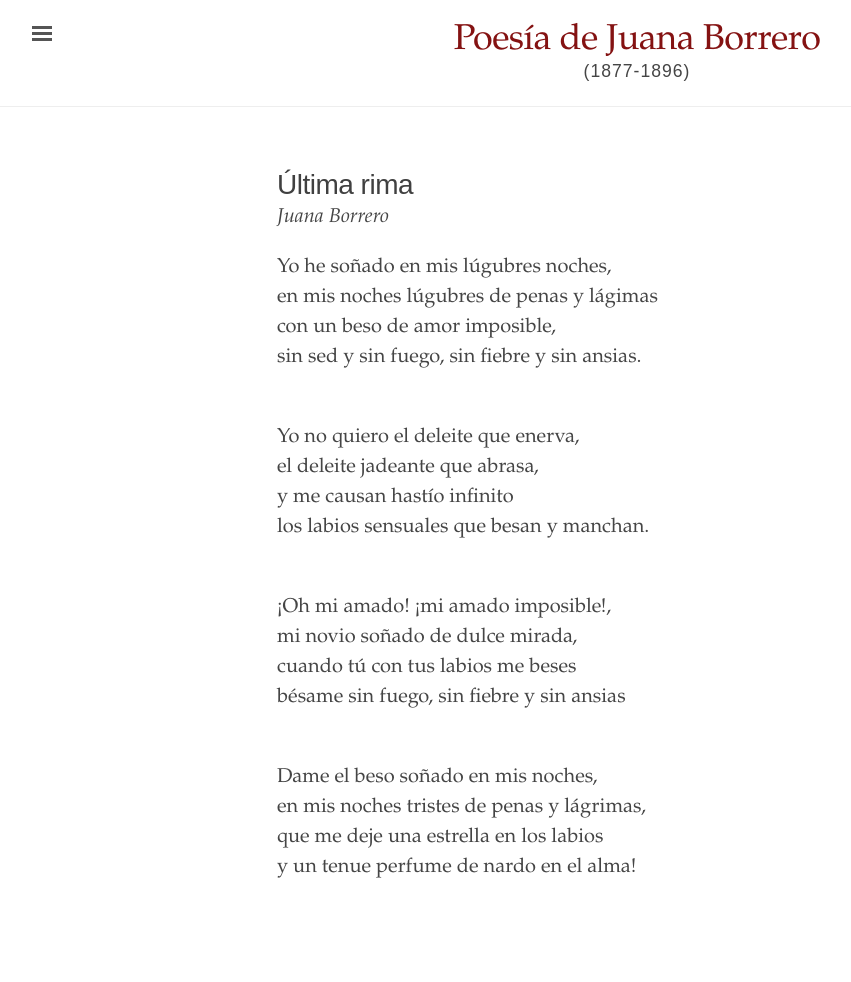
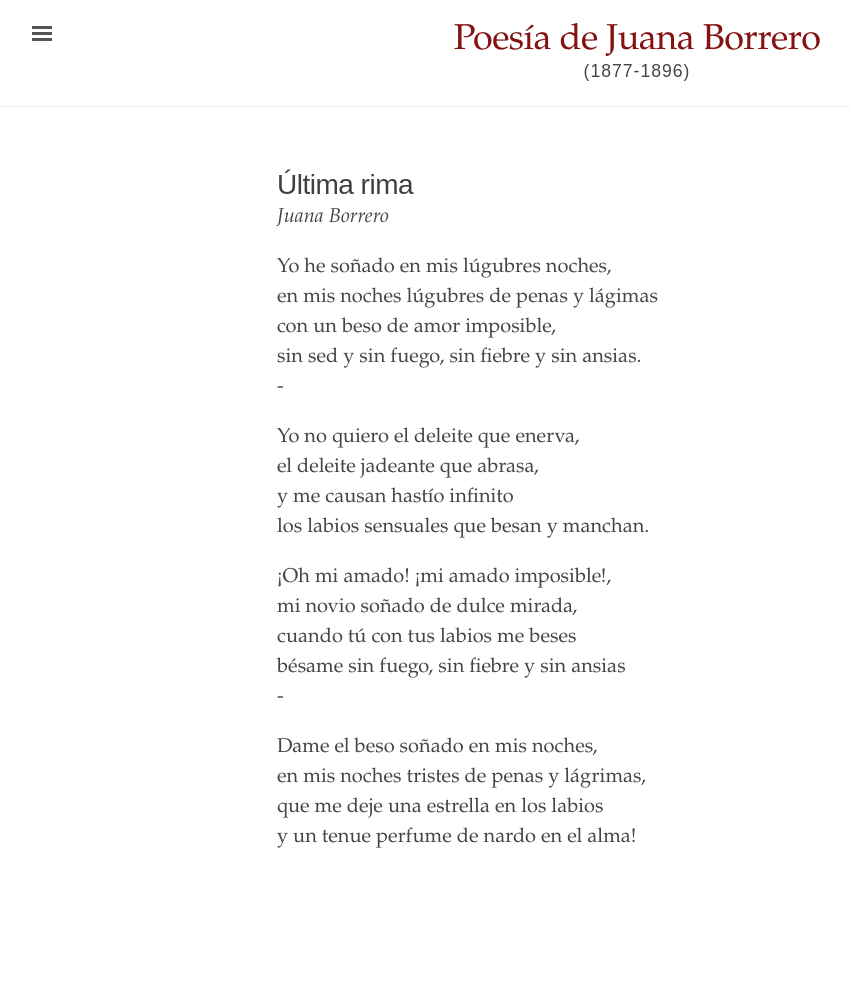
Before and after one commit to edicionesdereparto/juanaborrero, a Jekyll site: the page built from _texts/Última rima.md, in a window 1280 px wide. Shown: the whole page, without its empty margins (3-854 px from the left). Built offline with Jekyll 4.4.1, drawn with Linux system fonts in a browser that asks for light colours; after the commit the page ends 952 px from its top, so only the background shows below that.

Commit message:
Update Última rima.md

```diff
--- a/_texts/Última rima.md
+++ b/_texts/Última rima.md
@@ -9,17 +9,17 @@ source: Poesías
 <div>en mis noches lúgubres de penas y lágimas</div>
 <div>con un beso de amor imposible,</div>
 <div>sin sed y sin fuego, sin fiebre y sin ansias.</div>
-<br>
+-
 <div>Yo no quiero el deleite que enerva,</div>
 <div>el deleite jadeante que abrasa,</div>
 <div>y me causan hastío infinito</div>
 <div>los labios sensuales que besan y manchan.</div>
-<br>
+-
 <div>¡Oh mi amado! ¡mi amado imposible!,</div>
 <div>mi novio soñado de dulce mirada,</div>
 <div>cuando tú con tus labios me beses</div>
 <div>bésame sin fuego, sin fiebre y sin ansias</div>
-<br>
+-
 <div>Dame el beso soñado en mis noches,</div>
 <div>en mis noches tristes de penas y lágrimas,</div>
 <div>que me deje una estrella en los labios</div>
```
